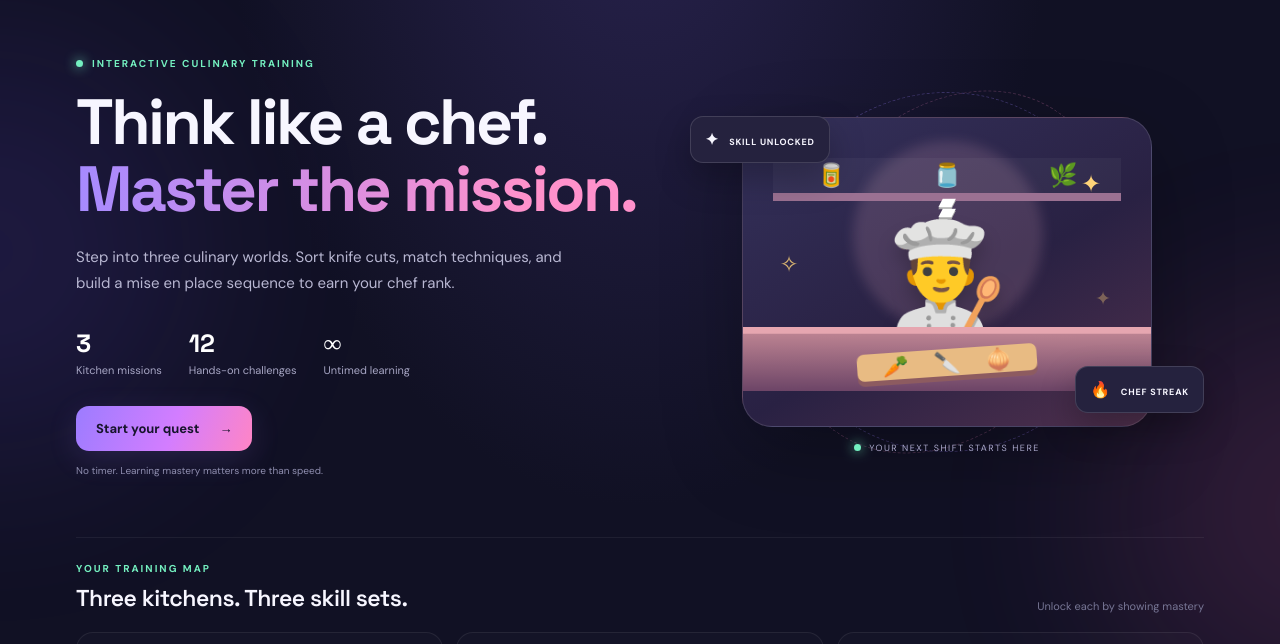
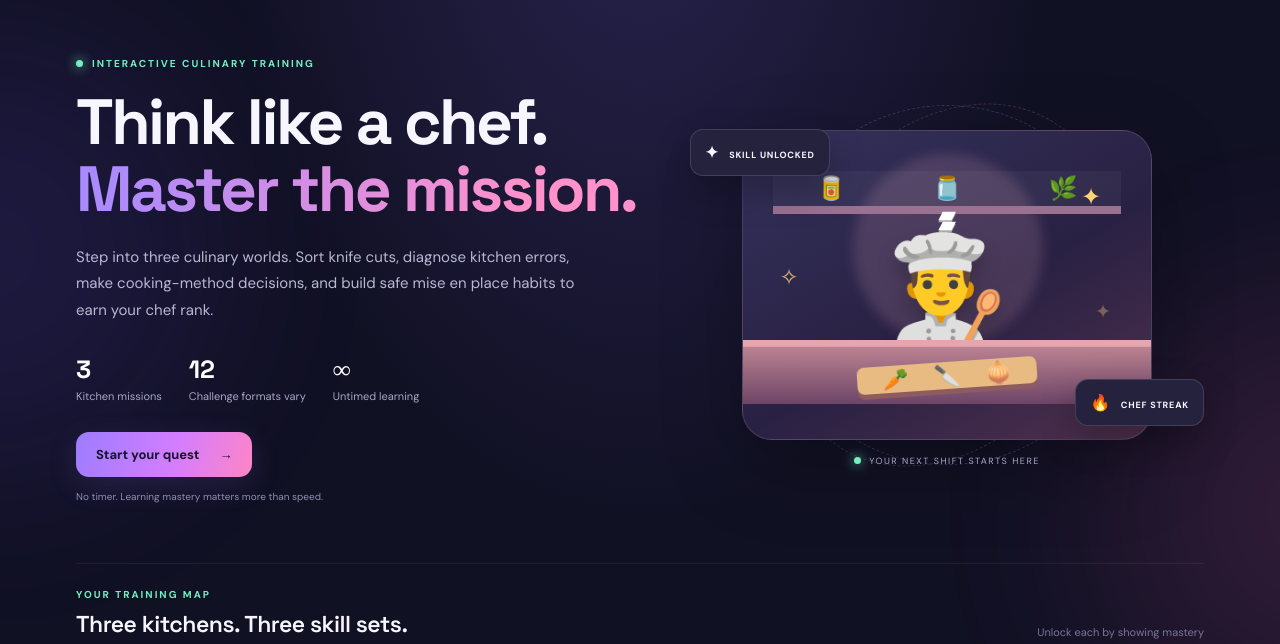
Before and after one commit to MarzuqNazri/VegeCart, a plain HTML site: page index.html in a window 1280 px wide. Shown: the part 79-723 px from the top of the page. Drawn offline with Linux system fonts and the light colour scheme.

Commit message:
Update hero lede and stats description in index.html

```diff
--- a/index.html
+++ b/index.html
@@ -27,10 +27,10 @@
         <div class="hero-copy">
           <p class="eyebrow"><span class="pulse-dot"></span> INTERACTIVE CULINARY TRAINING</p>
           <h1>Think like a chef.<br><span class="gradient-text">Master the mission.</span></h1>
-          <p class="hero-lede">Step into three culinary worlds. Sort knife cuts, match techniques, and build a mise en place sequence to earn your chef rank.</p>
+          <p class="hero-lede">Step into three culinary worlds. Sort knife cuts, diagnose kitchen errors, make cooking-method decisions, and build safe mise en place habits to earn your chef rank.</p>
           <div class="hero-stats">
             <div><strong>3</strong><span>Kitchen missions</span></div>
-            <div><strong>12</strong><span>Hands-on challenges</span></div>
+            <div><strong>12</strong><span>Challenge formats vary</span></div>
             <div><strong>∞</strong><span>Untimed learning</span></div>
           </div>
           <button class="primary-button" id="startButton">Start your quest <span>→</span></button>
```
